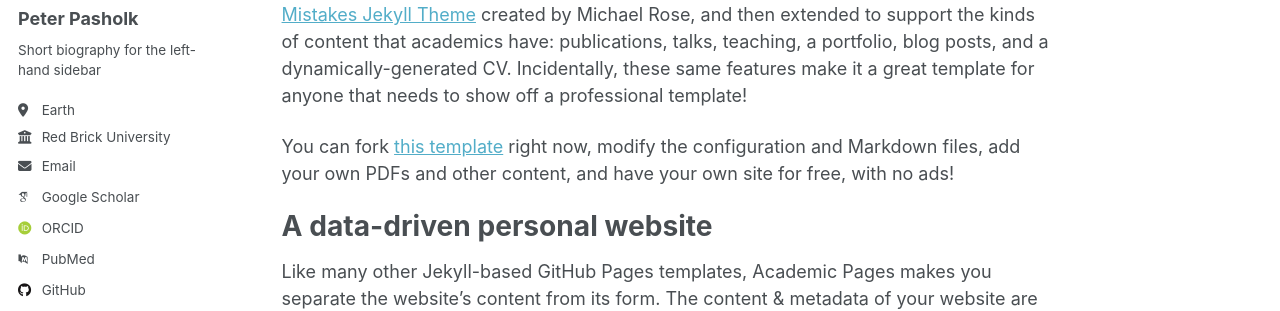
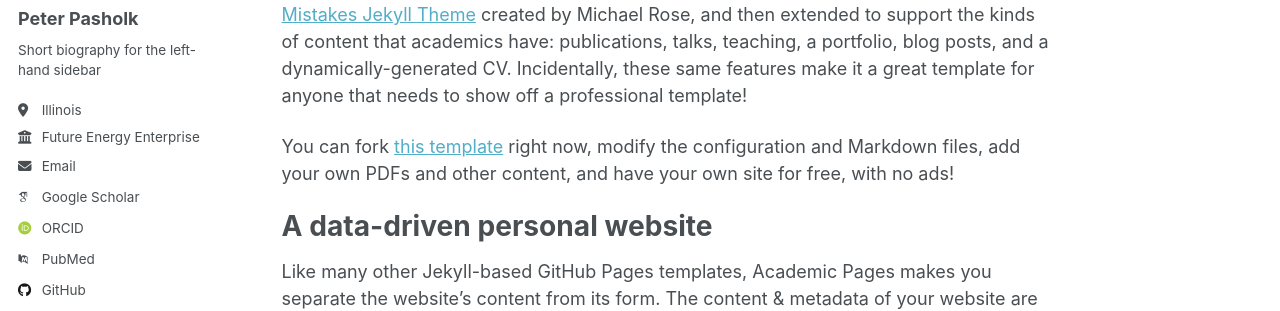
Before and after one commit to ppasholk/ppasholk.github.io, a Jekyll site: the page built from _pages/about.md, in a window 1280 px wide. Shown: the part 276-587 px from the top of the page. Built offline with Jekyll 4.4.1, drawn with Linux system fonts in a browser that asks for light colours; some web fonts are replaced; a script that is not in the unit is left out.

Commit message:
Update _config.yml

```diff
--- a/_config.yml
+++ b/_config.yml
@@ -27,10 +27,10 @@
   name             : "Peter Pasholk"
   pronouns         : # example: "she/her"
   bio              : "Short biography for the left-hand sidebar"
-  location         : "Earth"
-  employer         : "Red Brick University"
+  location         : "Illinois"
+  employer         : "Future Energy Enterprise"
   uri              : # URL
-  email            : "none@example.org"
+  email            : "Pdpasholk@eiu.org"
 
   # Academic websites
   academia         : # URL
```
